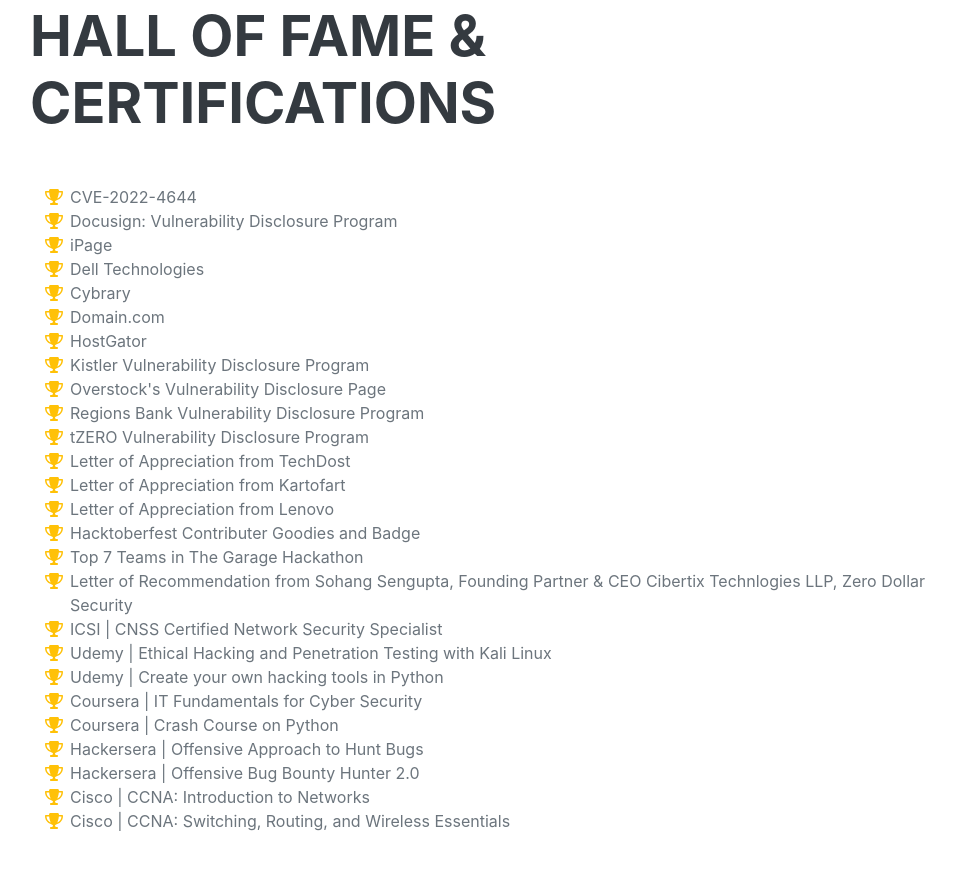
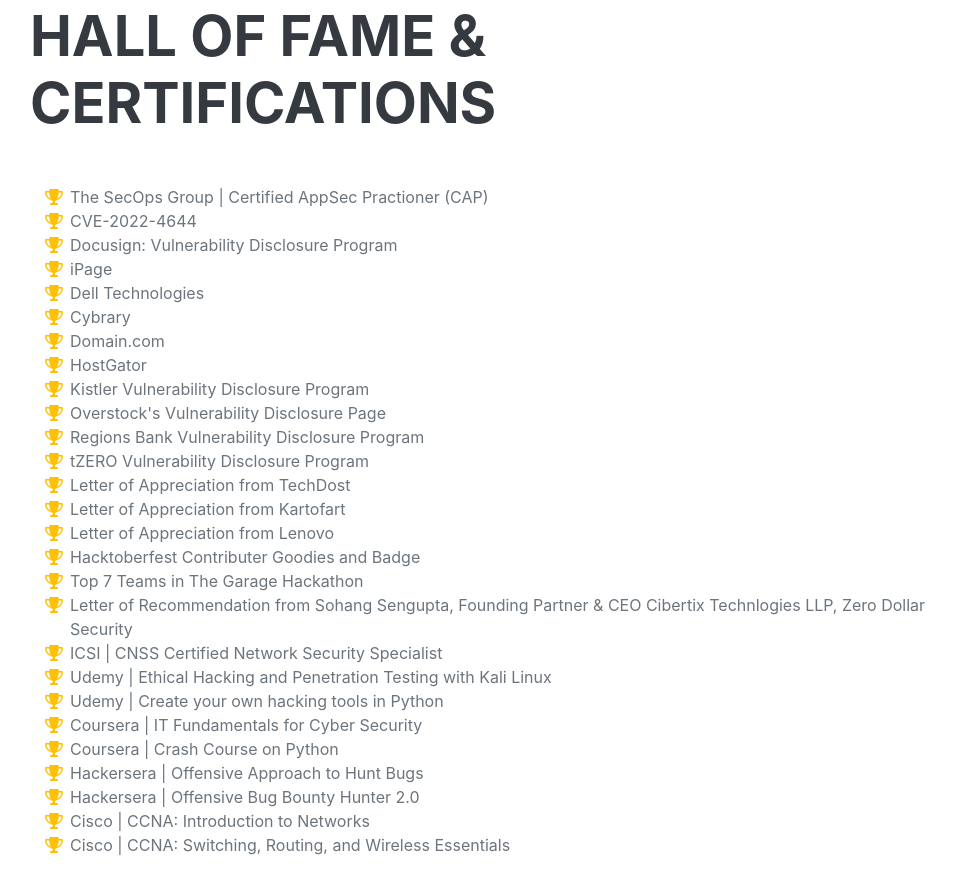
Before and after one commit to anishkashukla/anishkashukla.github.io, a plain HTML site: page index.html in a window 1280 px wide. Shown: the part 4975-5868 px from the top of the page, without its empty margins (290-1246 px from the left). Drawn offline with nearby package versions, Linux system fonts and the light colour scheme; a web font is replaced by a local one.

Commit message:
Update index.html

```diff
--- a/index.html
+++ b/index.html
@@ -229,6 +229,10 @@
                     <ul class="fa-ul mb-0">
                         <li>
                             <span class="fa-li"><i class="fas fa-trophy text-warning"></i></span>
+                            The SecOps Group | Certified AppSec Practioner (CAP)
+                        </li>
+                        <li>
+                            <span class="fa-li"><i class="fas fa-trophy text-warning"></i></span>
                             CVE-2022-4644
                         </li>
 
```
